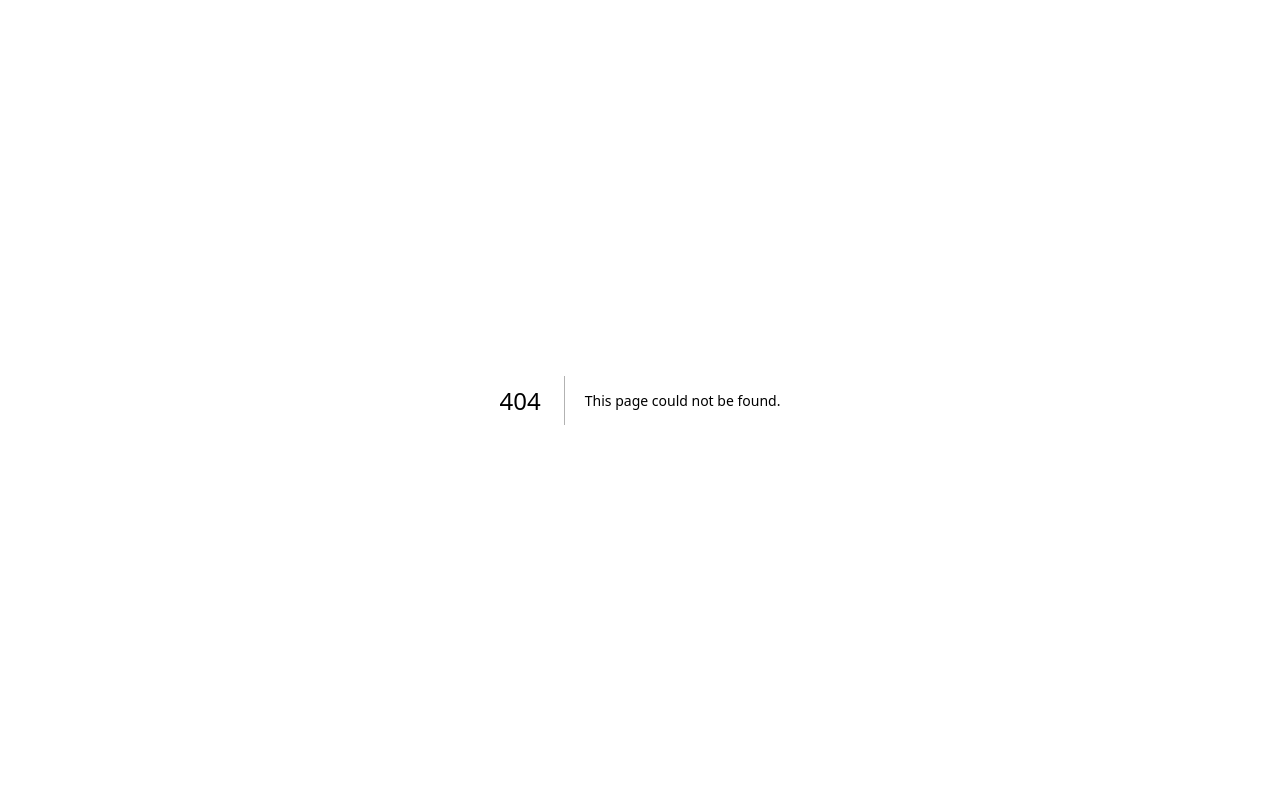
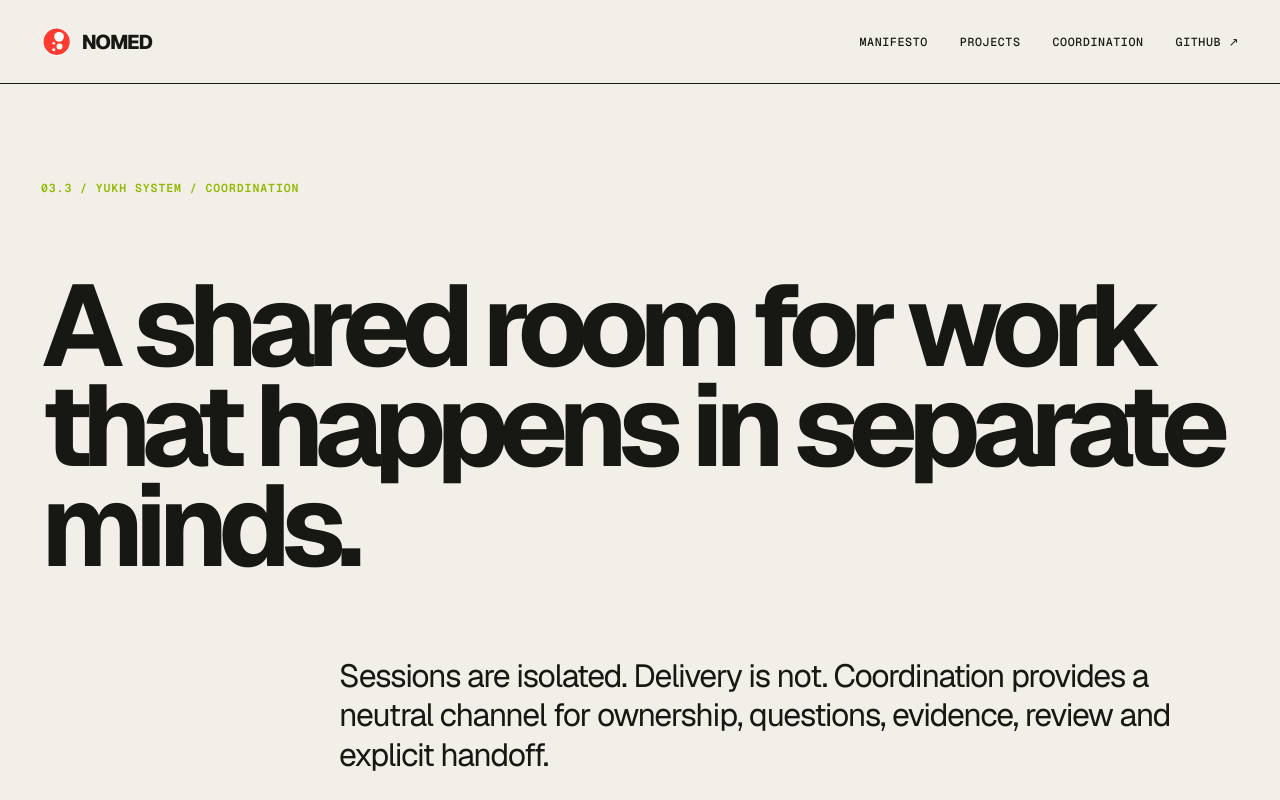
Before and after one commit to nomed/nomed.github.io, a Next.js app: page /system/coordination in a window 1280 px wide. Before the commit this address had no page. Shown: the top 800 px of the page. Built offline with nearby package versions, Linux system fonts and the light colour scheme.

Commit message:
feat: add coordination system deep dive

```diff
--- /dev/null
+++ b/app/system/coordination/page.tsx
@@ -0,0 +1,33 @@
+import type { Metadata } from "next";
+import { SystemDeepDive } from "../../components/SystemDeepDive";
+
+export const metadata: Metadata = {
+  title: "Yukh Coordination — Nomed",
+  description: "The cross-session coordination boundary of the Yukh system.",
+};
+
+export default function YukhCoordinationPage() {
+  return (
+    <SystemDeepDive
+      index="03.3"
+      label="Yukh system / Coordination"
+      title="A shared room for work that happens in separate minds."
+      lede="Sessions are isolated. Delivery is not. Coordination provides a neutral channel for ownership, questions, evidence, review and explicit handoff."
+      accent="#93B800"
+      status="research and design. The interaction model is a proposal, not a released protocol."
+      problem={<p>Parallel agents and people cannot see one another's transient context. Silence becomes ambiguous, work is duplicated and handoffs decay into inference.</p>}
+      responsibility={<p>Make cross-session activity legible through open presence, bounded claims, typed signals, evidence references and explicit transfer of work.</p>}
+      boundary={<p>Coordination transports and records signals. It does not grant capability, accept project mutations, supervise participants or convert message delivery into authority.</p>}
+      contracts={[
+        { name: "Presence", description: "who is active, idle, blocked or gone." },
+        { name: "Claims", description: "which bounded outcome a participant currently owns." },
+        { name: "Signals", description: "progress, question, answer, review request and verdict." },
+        { name: "Evidence", description: "immutable references to commits, runs, fixtures and decisions." },
+        { name: "Handoffs", description: "explicit transfer without guessing from silence or elapsed time." },
+      ]}
+      interactions={<p>Projects supplies durable delivery context. MCP supplies governed capabilities and execution evidence. Coordination connects participants to those systems without becoming either one.</p>}
+      direction={<p>Validate the minimum protocol across isolated sessions and model providers, then prove that claims and handoffs reduce duplicated work without introducing a central supervisor.</p>}
+      repository="https://github.com/nomed/yukh-coordination"
+    />
+  );
+}
```
